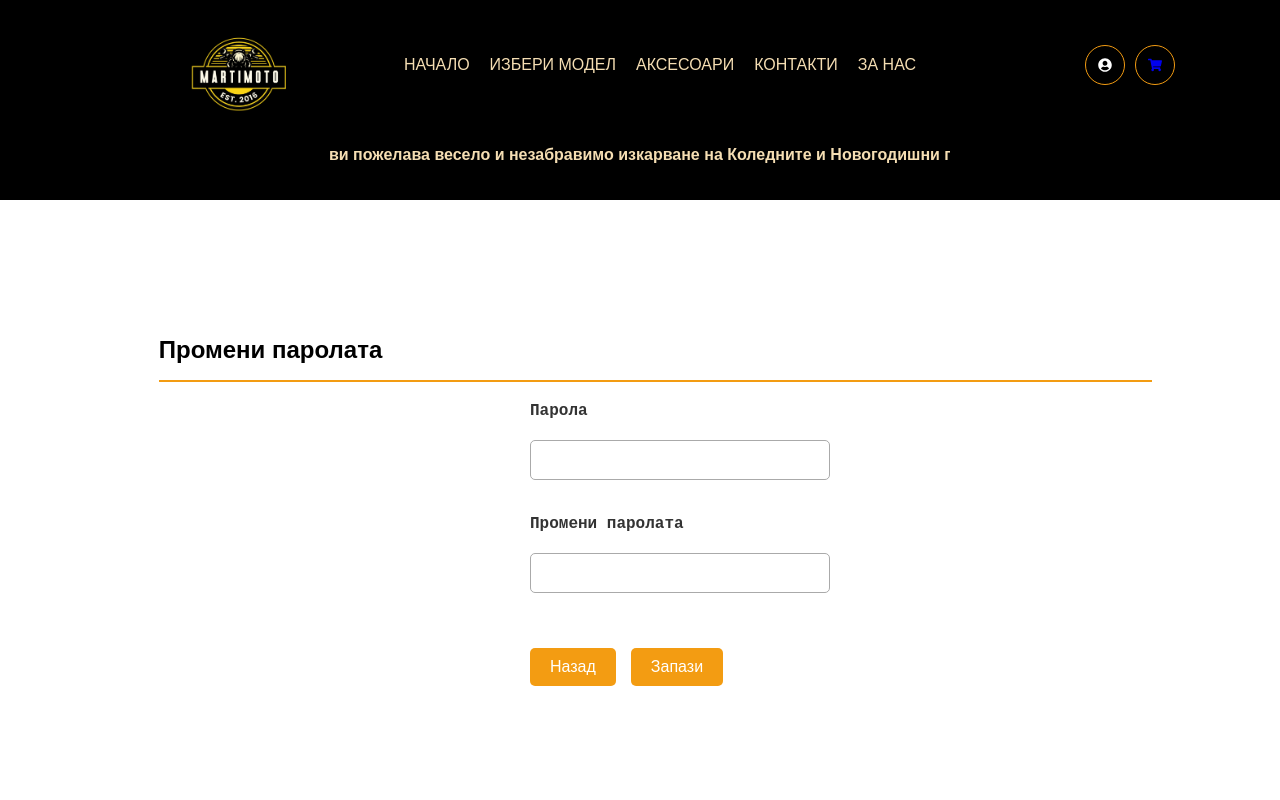
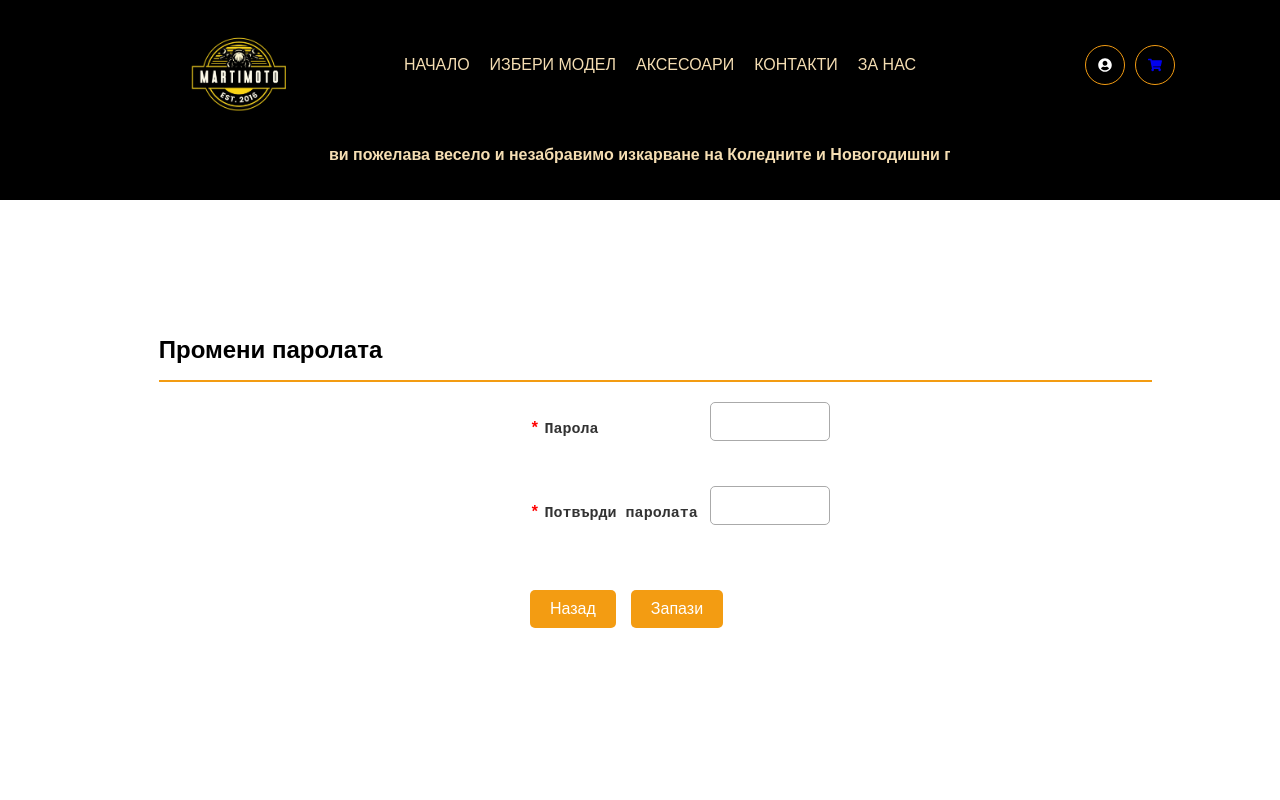
Before and after one commit to dsimplichev/martimoto, a React (Create React App) app: page /profile/password in a window 1280 px wide. Shown: the top 800 px of the page. Built offline with nearby package versions, Linux system fonts and the light colour scheme; no server answers; a web font is replaced by a local one.

Commit message:
Need to fix css for change password

```diff
--- a/src/pages/changePassword/ChangePassword.jsx
+++ b/src/pages/changePassword/ChangePassword.jsx
@@ -30,21 +30,25 @@ const ChangePassword = () => {
             <div className="divider-profile"></div>
 
             <form onSubmit={handleSubmit} className="password-form">
-        <label>Парола</label>
+                <div className="field-row">
+                    <label><span className="required">*</span>Парола</label>
                     <input
                         type="password"
                         value={password}
                         onChange={(e) => setPassword(e.target.value)}
                         required
                     />
+                </div>
 
-        <label>Промени паролата</label>
+                <div className="field-row">
+                    <label><span className="required">*</span>Потвърди паролата</label>
                     <input
                         type="password"
                         value={repeatPassword}
                         onChange={(e) => setRepeatPassword(e.target.value)}
                         required
                     />
+                </div>
 
                 <div className="buttons-row">
                     <button type="button" className="back-button" onClick={handleBack}>Назад</button>
--- a/src/pages/changePassword/changepassword.css
+++ b/src/pages/changePassword/changepassword.css
@@ -30,18 +30,35 @@
   flex-direction: column;
   gap: 15px;
   padding-left: 80px;
-  max-width: 500px;
+  max-width: 600px;
 }
 
-.password-form label {
-  font-weight: bold;
+.field-row {
+  display: flex;
+  align-items: center;
+  margin-bottom: 10px;
 }
 
-.password-form input {
+.field-row label {
+  width: 180px; /* фиксирана ширина за подравняване */
+  font-weight: bold;
+  display: flex;
+  align-items: center;
+  font-size: 15px;
+}
+
+.required {
+  color: red;
+  margin-right: 5px;
+  font-size: 16px;
+}
+
+.field-row input {
+  flex: 1;
   padding: 10px;
   border-radius: 5px;
   border: 1px solid #aaa;
-  width: 100%;
+  font-size: 15px;
 }
 
 .buttons-row {
```
Lines whose indentation alone changed are shown as unchanged.
